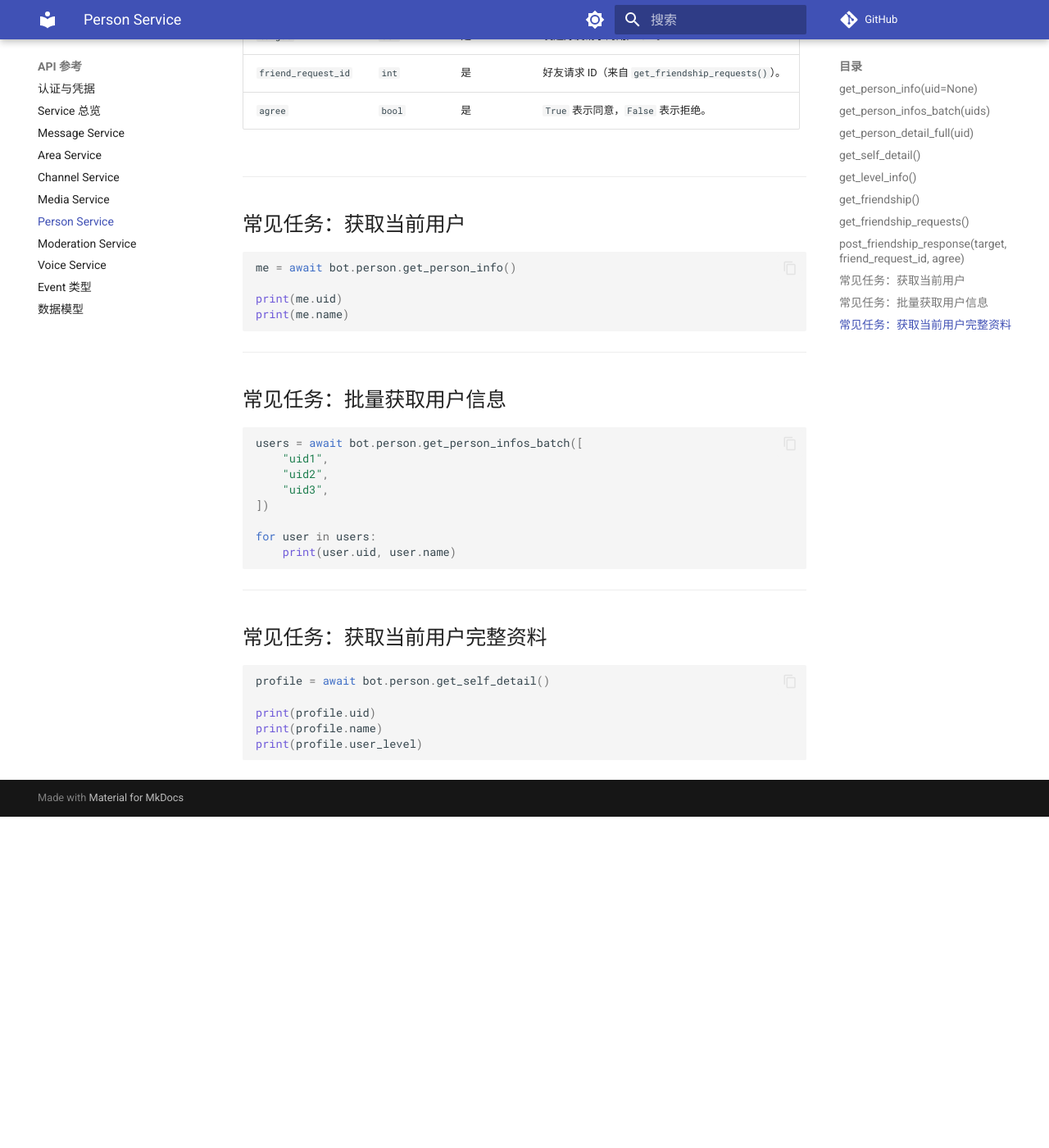
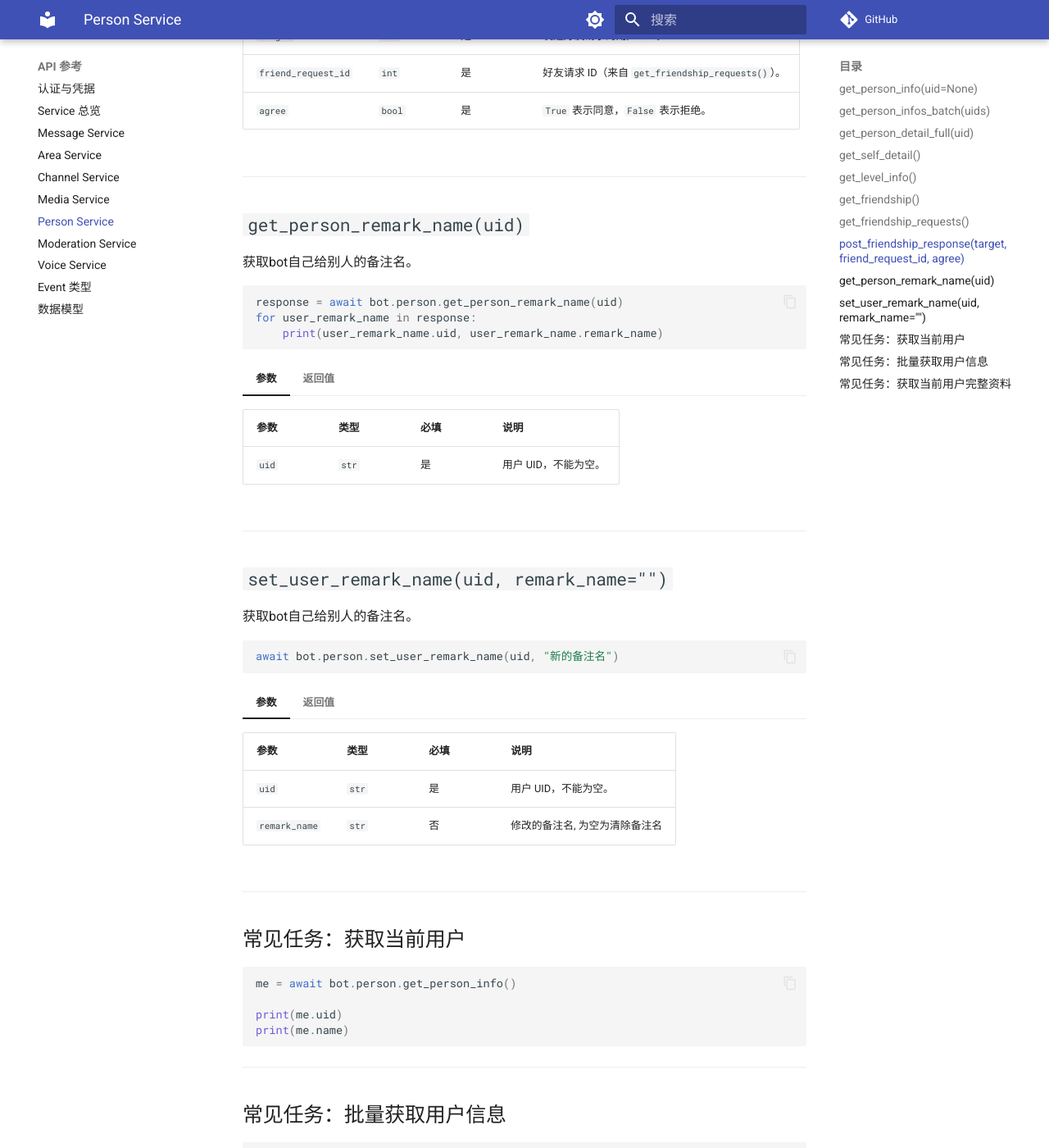
Before and after one commit to tangqingfeng7/Oopzbot-SDK, an MkDocs documentation site: the page built from docs/reference/person-service.md, in a window 1280 px wide and 1400 px high, scrolled down 4014 px. Shown: the whole window at 82% size. Built offline with MkDocs 1.6.1 and Material for MkDocs 9.7.7, drawn with Linux system fonts in a browser that asks for light colours; comment, search, counter and statistics services are not loaded; before the commit the page ends 5010 px from its top, so only the background shows below that.

Commit message:
更新文档

````diff
--- a/docs/reference/person-service.md
+++ b/docs/reference/person-service.md
@@ -383,6 +383,74 @@ for req in requests:
 
 ---
 
+## `get_person_remark_name(uid)`
+
+获取bot自己给别人的备注名。
+
+```python
+
+response = await bot.person.get_person_remark_name(uid)
+for user_remark_name in response:
+    print(user_remark_name.uid, user_remark_name.remark_name)
+
+```
+
+=== "参数"
+
+    | 参数 | 类型 | 必填 | 说明 |
+    | --- | --- | --- | --- |
+    | `uid` | `str` | 是 | 用户 UID，不能为空。 |
+
+=== "返回值"
+
+    返回：`UserRemarkNamesResponse`。
+
+    对应模型：`oopz_sdk.models.UserRemarkNamesResponse`
+
+    | 字段 | 类型 | 默认值 | 说明 |
+    | --- | --- | --- | --- |
+    | `user_remark_names` | `list[UserRemarkName] ` | 用户设置的备注名列表 |
+
+    `UserRemarkName` 字段：
+
+    | 字段 | 类型 | 默认值 | 说明 |
+    | --- | --- | --- | --- |
+    | `uid` | `str` | `""` | 用户 UID。 |
+    | `remark_name` | `str` | `""` | 备注名。 |
+---
+
+
+## `set_user_remark_name(uid, remark_name="")`
+
+获取bot自己给别人的备注名。
+
+```python
+
+await bot.person.set_user_remark_name(uid, "新的备注名")
+
+```
+
+=== "参数"
+
+    | 参数 | 类型 | 必填 | 说明 |
+    | --- | --- | --- | --- |
+    | `uid` | `str` | 是 | 用户 UID，不能为空。 |
+    | `remark_name` | `str` | 否 | 修改的备注名, 为空为清除备注名 |
+
+=== "返回值"
+
+    返回：`OperationResult`。
+
+    对应模型：`oopz_sdk.models.OperationResult`
+
+    | 字段 | 类型 | 默认值 | 说明 |
+    | --- | --- | --- | --- |
+    | `ok` | `bool` | `True` | 操作是否成功。 |
+    | `message` | `str` | `""` | 操作消息或错误信息。 |
+
+
+---
+
 ## 常见任务：获取当前用户
 
 ```python
````
Also changed, not shown: docs/reference/area-service.md (+30 -0 lines), 1 other file.
